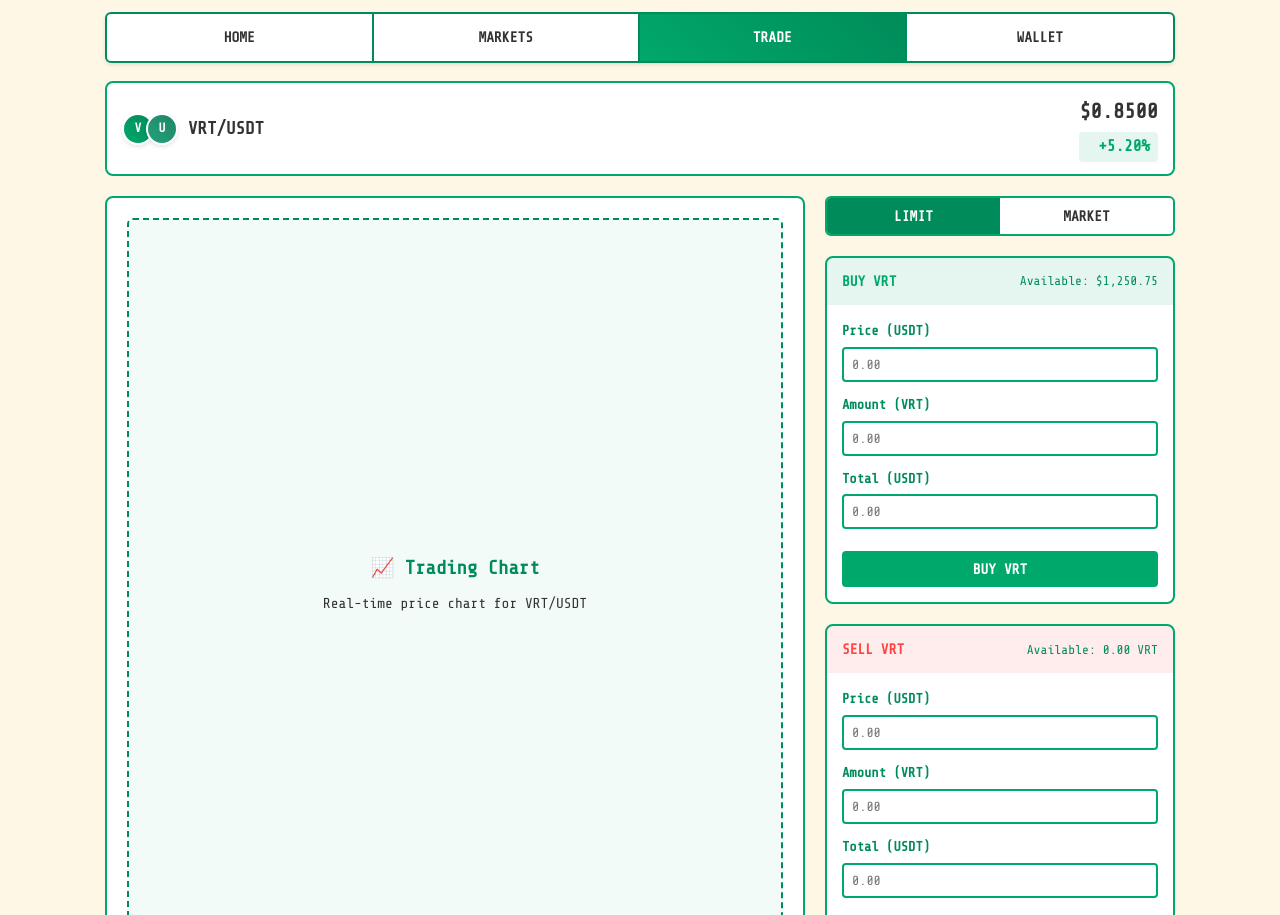
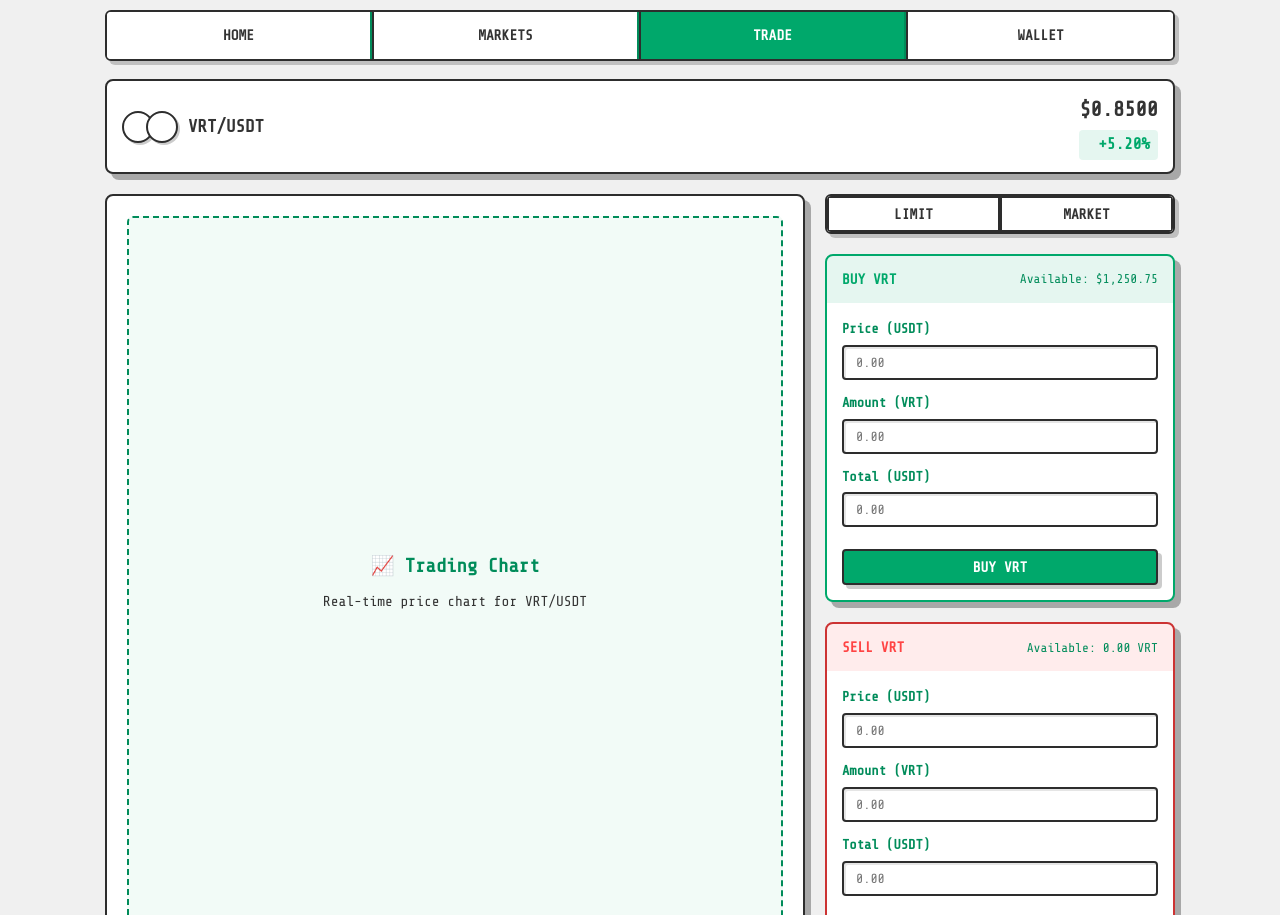
Before and after one commit to TheZaxxx/viorex, a plain HTML site: page trade.html in a window 1280 px wide. Shown: the part 86-1001 px from the top of the page. Drawn offline with nearby package versions, Linux system fonts and the light colour scheme.

Commit message:
Update trade.html

```diff
--- a/trade.html
+++ b/trade.html
@@ -6,43 +6,46 @@
     <title>Trade - VIOREX</title>
     <link rel="stylesheet" href="css/style.css">
     <link rel="stylesheet" href="css/components.css">
+    <!-- TAMBAH BARIS INI -->
+    <link rel="stylesheet" href="css/pixel-art.css">
 </head>
-<body>
+<!-- MODIFIKASI BODY MENJADI SEPERTI INI -->
+<body class="pixel-art">
     <div class="container">
         <header>
             <div class="logo">
                 <img src="assets/images/logo.png" alt="VIOREX">
                 <h1>VIOREX</h1>
             </div>
-            <div class="profile-icon">
+            <div class="profile-icon pixel-icon">
                 <span>U</span>
             </div>
         </header>
 
-        <nav class="nav-container">
+        <nav class="nav-container pixel-nav">
             <ul class="nav-menu">
-                <li class="nav-item">
-                    <a href="home.html" class="nav-link">HOME</a>
+                <li class="nav-item pixel-nav-item">
+                    <a href="home.html" class="nav-link pixel-nav-link">HOME</a>
                 </li>
-                <li class="nav-item">
-                    <a href="markets.html" class="nav-link">MARKETS</a>
+                <li class="nav-item pixel-nav-item">
+                    <a href="markets.html" class="nav-link pixel-nav-link">MARKETS</a>
                 </li>
-                <li class="nav-item">
-                    <a href="trade.html" class="nav-link active">TRADE</a>
+                <li class="nav-item pixel-nav-item">
+                    <a href="trade.html" class="nav-link pixel-nav-link active">TRADE</a>
                 </li>
-                <li class="nav-item">
-                    <a href="wallet.html" class="nav-link">WALLET</a>
+                <li class="nav-item pixel-nav-item">
+                    <a href="wallet.html" class="nav-link pixel-nav-link">WALLET</a>
                 </li>
             </ul>
         </nav>
 
         <main class="trade-container">
-            <div class="trade-header">
+            <div class="trade-header pixel-card">
                 <div class="pair-selector">
                     <div class="selected-pair">
                         <div class="pair-icons">
-                            <div class="coin-icon vrt-icon">V</div>
-                            <div class="coin-icon usdt-icon">U</div>
+                            <div class="coin-icon vrt-icon pixel-icon">V</div>
+                            <div class="coin-icon usdt-icon pixel-icon">U</div>
                         </div>
                         <span class="pair-name">VRT/USDT</span>
                     </div>
@@ -54,7 +57,7 @@
             </div>
 
             <div class="trade-layout">
-                <div class="chart-section">
+                <div class="chart-section pixel-card">
                     <div class="chart-placeholder">
                         <div class="chart-message">
                             📈 Trading Chart
@@ -64,12 +67,12 @@
                 </div>
 
                 <div class="order-section">
-                    <div class="order-tabs">
-                        <button class="order-tab active" data-type="limit">LIMIT</button>
-                        <button class="order-tab" data-type="market">MARKET</button>
+                    <div class="order-tabs pixel-nav">
+                        <button class="order-tab active pixel-btn" data-type="limit">LIMIT</button>
+                        <button class="order-tab pixel-btn" data-type="market">MARKET</button>
                     </div>
 
-                    <div class="buy-panel">
+                    <div class="buy-panel pixel-card pixel-trade-panel buy">
                         <div class="panel-header buy-header">
                             <span class="panel-title">BUY VRT</span>
                             <span class="balance-info">Available: $1,250.75</span>
@@ -77,21 +80,21 @@
                         <div class="order-form">
                             <div class="form-group">
                                 <label>Price (USDT)</label>
-                                <input type="number" placeholder="0.00" class="price-input">
+                                <input type="number" placeholder="0.00" class="price-input pixel-input">
                             </div>
                             <div class="form-group">
                                 <label>Amount (VRT)</label>
-                                <input type="number" placeholder="0.00" class="amount-input">
+                                <input type="number" placeholder="0.00" class="amount-input pixel-input">
                             </div>
                             <div class="form-group">
                                 <label>Total (USDT)</label>
-                                <input type="number" placeholder="0.00" class="total-input" readonly>
+                                <input type="number" placeholder="0.00" class="total-input pixel-input" readonly>
                             </div>
-                            <button class="trade-btn buy-btn">BUY VRT</button>
+                            <button class="trade-btn buy-btn pixel-btn pixel-btn-success">BUY VRT</button>
                         </div>
                     </div>
 
-                    <div class="sell-panel">
+                    <div class="sell-panel pixel-card pixel-trade-panel sell">
                         <div class="panel-header sell-header">
                             <span class="panel-title">SELL VRT</span>
                             <span class="balance-info">Available: 0.00 VRT</span>
@@ -99,23 +102,23 @@
                         <div class="order-form">
                             <div class="form-group">
                                 <label>Price (USDT)</label>
-                                <input type="number" placeholder="0.00" class="price-input">
+                                <input type="number" placeholder="0.00" class="price-input pixel-input">
                             </div>
                             <div class="form-group">
                                 <label>Amount (VRT)</label>
-                                <input type="number" placeholder="0.00" class="amount-input">
+                                <input type="number" placeholder="0.00" class="amount-input pixel-input">
                             </div>
                             <div class="form-group">
                                 <label>Total (USDT)</label>
-                                <input type="number" placeholder="0.00" class="total-input" readonly>
+                                <input type="number" placeholder="0.00" class="total-input pixel-input" readonly>
                             </div>
-                            <button class="trade-btn sell-btn">SELL VRT</button>
+                            <button class="trade-btn sell-btn pixel-btn pixel-btn-danger">SELL VRT</button>
                         </div>
                     </div>
                 </div>
             </div>
 
-            <div class="order-book">
+            <div class="order-book pixel-card pixel-order-book">
                 <div class="book-section">
                     <h3 class="book-title">ORDER BOOK</h3>
                     <div class="bids">
```
